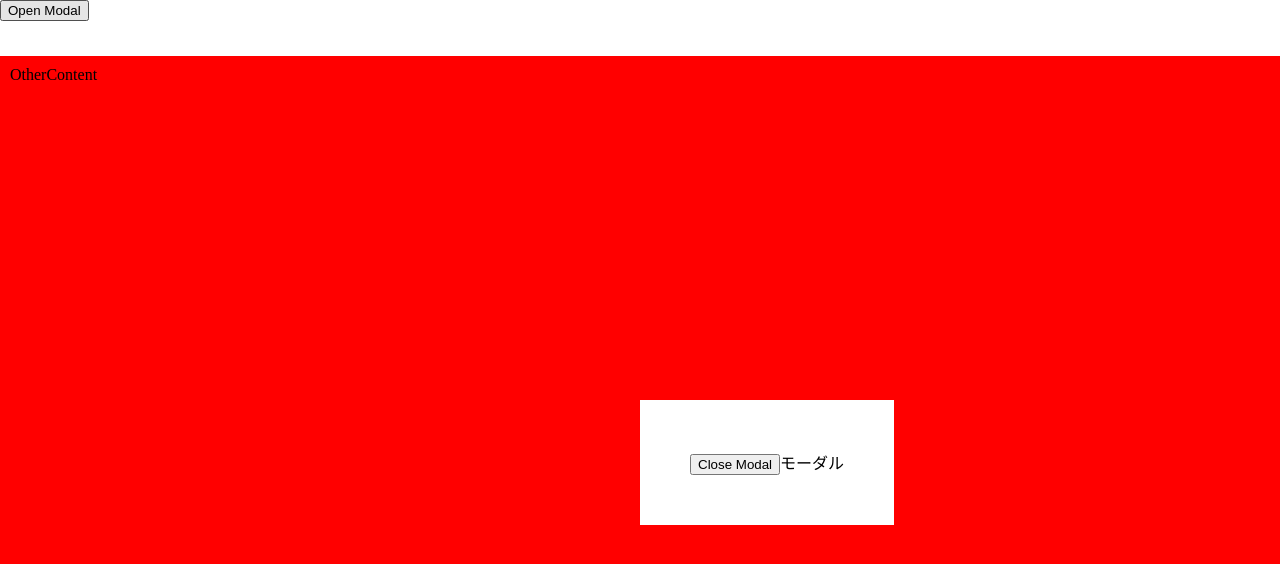
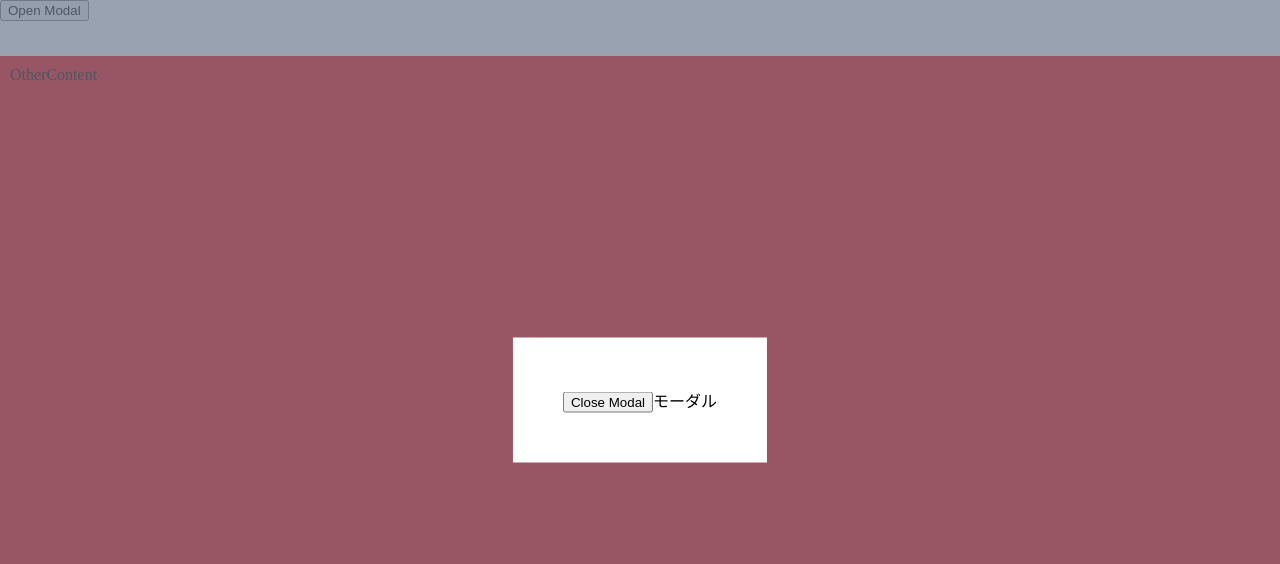
Before and after one commit to t-katolns/next-app, a Next.js app: page /test in a window 1280 px wide. Both pictures are taken after a click on the button "Open Modal". Shown: the top 564 px of the page. Built offline with nearby package versions, Linux system fonts and the light colour scheme.

Commit message:
modalComponents追加

```diff
--- a/src/components/atoms/Modal.tsx
+++ b/src/components/atoms/Modal.tsx
@@ -5,7 +5,7 @@ const MODAL_STYLE = {
   position: "fixed",
   top: "50%",
   left: "50%",
-  transform: "trancelate(50%, 50%)",
+  transform: "translate(-50%, -50%)",
   backgroundColor: "#FFF",
   padding: "50px",
   zIndex: 1000,
@@ -16,7 +16,8 @@ const OVERLAY_STYLES = {
   top: 0,
   left: 0,
   right: 0,
-  backgroundColor: "blue",
+  bottom: 0,
+  backgroundColor: "rgba(109, 123, 143, 0.7)",
   zIndex: 1000,
 };
 
```
